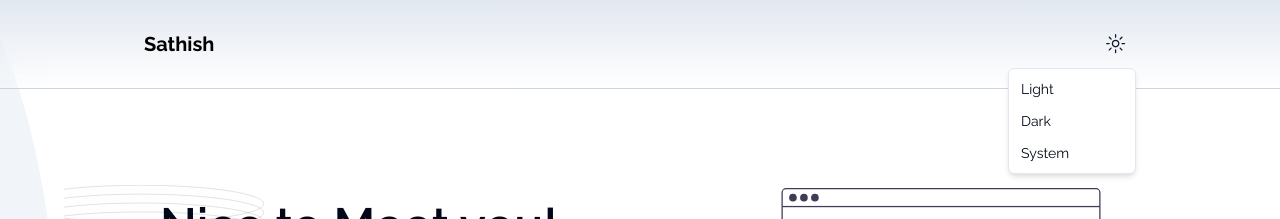
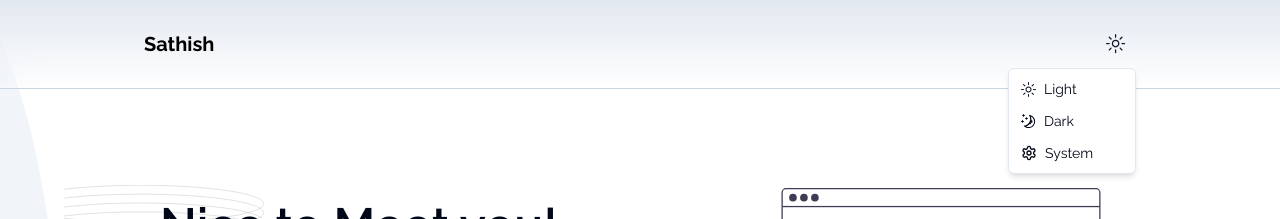
Before and after one commit to sathish-s-dev/portfolio-next, a Next.js app: page / in a window 1280 px wide. Both pictures are taken after a click on the button "Toggle theme". Shown: the top 219 px of the page. Built offline with nearby package versions, Linux system fonts and the light colour scheme.

Commit message:
fix: text colors corrected and theme toggle icons added

```diff
--- a/components/contact/contact-section.tsx
+++ b/components/contact/contact-section.tsx
@@ -11,7 +11,7 @@ const ContactSection = () => {
 			id='contact'
 			className='relative py-10 gap-6 lg:py-20 w-full grid grid-cols-1 md:grid-cols-2'>
 			<Circles className='absolute -left-24 bottom-0' />
-			<aside className='p-6'>
+			<aside className='py-6'>
 				<Heading>Contact Me</Heading>
 				<p className='text-sm max-w-sm'>
 					I would love to hear about your project and how I could help. Please
--- a/components/theme-toggle.tsx
+++ b/components/theme-toggle.tsx
@@ -1,7 +1,7 @@
 'use client';
 
 import * as React from 'react';
-import { MoonIcon, SunIcon } from '@radix-ui/react-icons';
+import { MoonIcon, SunIcon, CommitIcon } from '@radix-ui/react-icons';
 import { useTheme } from 'next-themes';
 
 import { Button } from '@/components/ui/button';
@@ -11,6 +11,7 @@ import {
 	DropdownMenuItem,
 	DropdownMenuTrigger,
 } from '@/components/ui/dropdown-menu';
+import { Settings } from 'lucide-react';
 
 export function ModeToggle() {
 	const { setTheme } = useTheme();
@@ -22,19 +23,28 @@ export function ModeToggle() {
 					className='focus-visible:ring-0 focus-within:ring-0 mx-0 group'
 					variant='link'
 					size='icon'>
-					<SunIcon className='group-hover:rotate-90 h-[1.2rem] w-[1.2rem] rotate-0 scale-100 transition-all dark:-rotate-90 dark:scale-0 focus-visible:ring-0' />
-					<MoonIcon className='group-hover:rotate-90 absolute h-[1.2rem] w-[1.2rem] rotate-90 scale-0 transition-all dark:rotate-0 dark:scale-100 focus-visible:ring-0' />
+					<SunIcon className=' h-[1.2rem] w-[1.2rem] rotate-0 scale-100 transition-all dark:-rotate-90 dark:scale-0 focus-visible:ring-0' />
+					<MoonIcon className=' absolute h-[1.2rem] w-[1.2rem] rotate-90 scale-0 transition-all dark:rotate-0 dark:scale-100 focus-visible:ring-0' />
 					<span className='sr-only'>Toggle theme</span>
 				</Button>
 			</DropdownMenuTrigger>
 			<DropdownMenuContent align='end'>
-				<DropdownMenuItem onClick={() => setTheme('light')}>
+				<DropdownMenuItem
+					className='gap-2'
+					onClick={() => setTheme('light')}>
+					<SunIcon />
 					Light
 				</DropdownMenuItem>
-				<DropdownMenuItem onClick={() => setTheme('dark')}>
+				<DropdownMenuItem
+					className='gap-2'
+					onClick={() => setTheme('dark')}>
+					<MoonIcon />
 					Dark
 				</DropdownMenuItem>
-				<DropdownMenuItem onClick={() => setTheme('system')}>
+				<DropdownMenuItem
+					className='gap-2'
+					onClick={() => setTheme('system')}>
+					<Settings className='w-4 h-4' />
 					System
 				</DropdownMenuItem>
 			</DropdownMenuContent>
--- a/components/timeline/timeline-section.tsx
+++ b/components/timeline/timeline-section.tsx
@@ -4,7 +4,7 @@ import { Heading } from '../ui/heading';
 
 const TimeLineSection = () => {
 	return (
-		<section className='w-full md:p-24 py-12 grid gap-12 content-start'>
+		<section className='w-full md:py-24 py-12 grid gap-12 content-start'>
 			<Heading className='justify-start'>Experiance</Heading>
 			<Timeline />
 		</section>
--- a/components/timeline/timeline.tsx
+++ b/components/timeline/timeline.tsx
@@ -13,21 +13,6 @@ import {
 import { Briefcase } from 'lucide-react';
 import { variants } from '../motion/variants';
 
-// const variants = {
-// 	initial: {
-// 		opacity: 0,
-// 		x: 50,
-// 	},
-// 	whileInView: {
-// 		opacity: 1,
-// 		x: 0,
-// 		transition: {
-// 			staggerChildren: 0.2,
-// 			duration: 1,
-// 			when: 'beforeChildren',
-// 		},
-// 	},
-// };
 const Timeline = () => {
 	const timelineData = [
 		{
@@ -65,7 +50,7 @@ const Timeline = () => {
 							placeholder={''}
 							variant='h6'
 							color='blue-gray'
-							className='leading-none flex-1'>
+							className='leading-none flex-1 dark:text-white'>
 							{item.title}
 						</MotionTypography>
 						<MotionTypography
@@ -73,7 +58,7 @@ const Timeline = () => {
 							whileInView='whileInView'
 							initial='initial'
 							placeholder={''}
-							className='font-normal text-gray-600'>
+							className='font-normal text-slate-500 text-sm dark:text-slate-400'>
 							{item.date}
 						</MotionTypography>
 					</TimelineHeader>
@@ -84,7 +69,7 @@ const Timeline = () => {
 							initial='initial'
 							placeholder={''}
 							variant='paragraph'
-							className='md:text-sm text-xs block text-gray-500'>
+							className='md:text-sm font-normal text-xs block text-slate-800 dark:text-slate-400'>
 							{item.company}
 						</MotionTypography>
 						<MotionTypography
@@ -92,7 +77,7 @@ const Timeline = () => {
 							whileInView='whileInView'
 							initial='initial'
 							placeholder={''}
-							className='font-normal text-gray-600 text-sm'>
+							className='text-slate-600 dark:text-slate-400 text-sm'>
 							{item.description}
 						</MotionTypography>
 					</TimelineBody>
```
